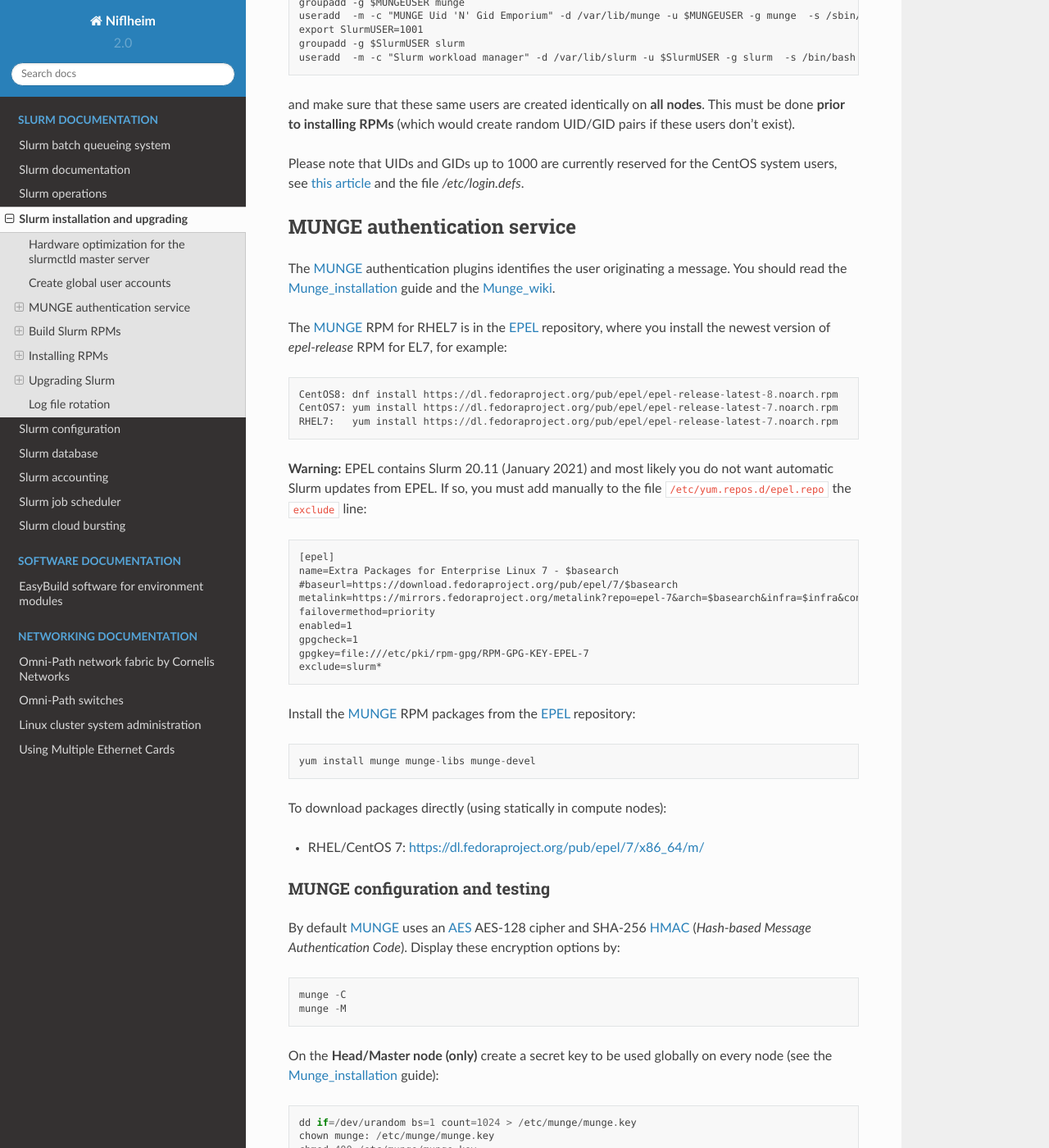
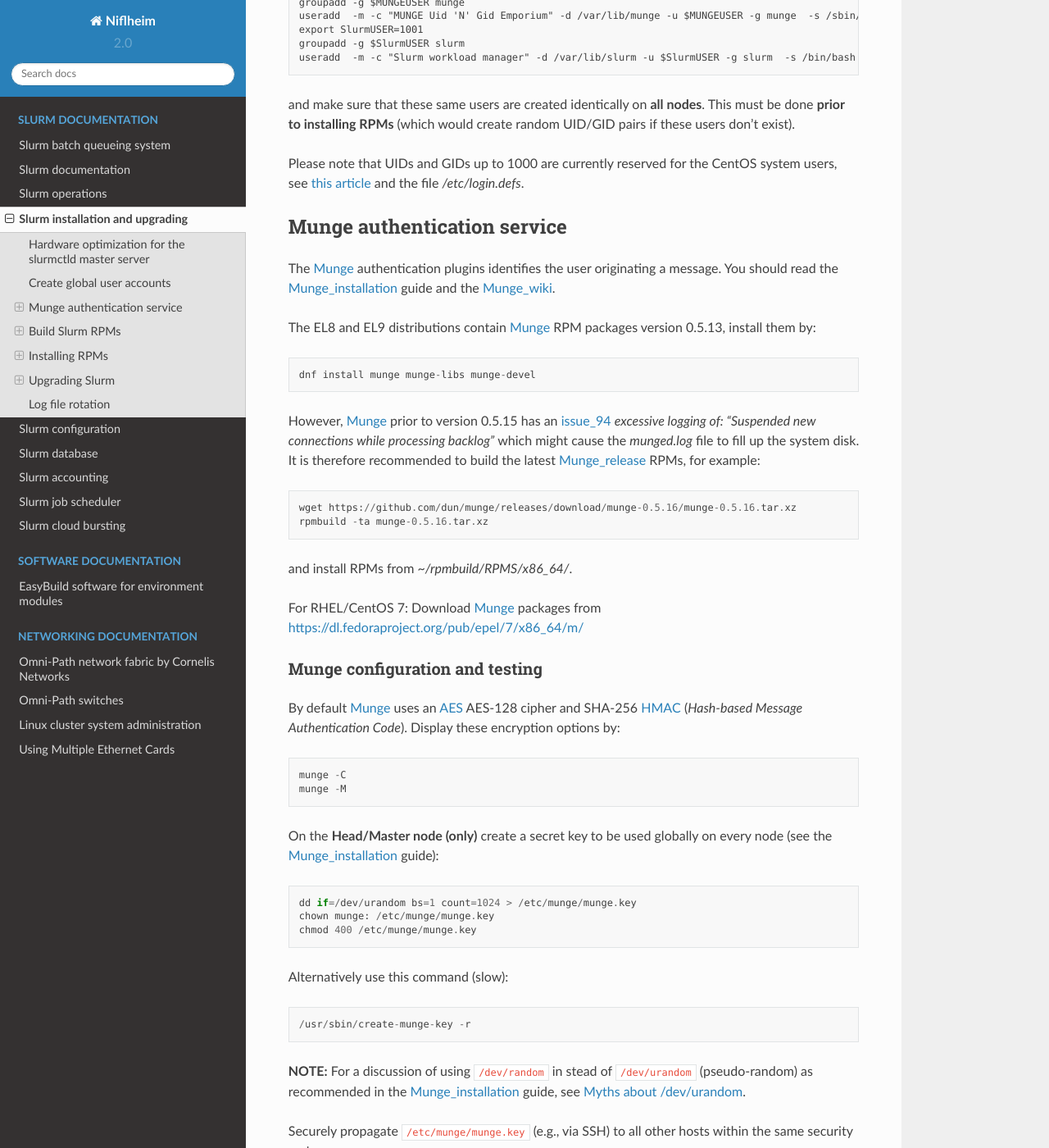
Before and after one commit to OleHolmNielsen/Niflheim_system, a Sphinx documentation site: the page built from docs/Slurm_installation.rst, in a window 1280 px wide and 1400 px high, scrolled down 1690 px. Shown: the whole window at 82% size. Built offline with Sphinx 7.4.7 and the Read the Docs theme 2.0.0, drawn with Linux system fonts in a browser that asks for light colours; some of the changed text lies outside the part shown.

Commit message:
Install Munge 0.5.16

```diff
--- a/docs/Slurm_installation.rst
+++ b/docs/Slurm_installation.rst
@@ -45,7 +45,7 @@
 It is not necessary to permit user logins to the control hosts (*ControlMachine* or *BackupController*), but the users and groups must be configured on those hosts.
 To restrict user login by SSH, use the ``AllowUsers`` parameter in ``/etc/ssh/sshd_config``.
 
-Slurm_ and MUNGE_ require consistent UID and GID across **all servers and nodes in the cluster**, including the *slurm* and *munge* users.
+Slurm_ and Munge_ require consistent UID and GID across **all servers and nodes in the cluster**, including the *slurm* and *munge* users.
 
 It is very important to **avoid UID and GID below 1000**, as defined in the standard configuration file ``/etc/login.defs`` by the parameters ``UID_MIN, UID_MAX, GID_MIN, GID_MAX``,
 see also https://en.wikipedia.org/wiki/User_identifier.
@@ -64,50 +64,37 @@
 
 Please note that UIDs and GIDs up to 1000 are currently reserved for the CentOS system users, see `this article <https://unix.stackexchange.com/questions/343445/user-id-less-than-1000-on-centos-7>`_ and the file */etc/login.defs*.
 
-MUNGE authentication service
+Munge authentication service
 ============================
 
-The MUNGE_ authentication plugins identifies the user originating a message.
+The Munge_ authentication plugins identifies the user originating a message.
 You should read the Munge_installation_ guide and the Munge_wiki_.
 
-.. _MUNGE: https://dun.github.io/munge/
+The EL8 and EL9 distributions contain Munge_ RPM packages version 0.5.13, install them by::
+
+  dnf install munge munge-libs munge-devel
+
+However, Munge_ prior to version 0.5.15 has an issue_94_ *excessive logging of: "Suspended new connections while processing backlog"*
+which might cause the `munged.log` file to fill up the system disk.
+It is therefore recommended to build the latest Munge_release_ RPMs, for example::
+
+  wget https://github.com/dun/munge/releases/download/munge-0.5.16/munge-0.5.16.tar.xz
+  rpmbuild -ta munge-0.5.16.tar.xz
+
+and install RPMs from `~/rpmbuild/RPMS/x86_64/`.
+
+For RHEL/CentOS 7: Download Munge_ packages from https://dl.fedoraproject.org/pub/epel/7/x86_64/m/
+
+.. _Munge: https://dun.github.io/munge/
+.. _Munge_release: https://github.com/dun/munge/releases
 .. _Munge_installation: https://github.com/dun/munge/wiki/Installation-Guide
 .. _Munge_wiki: https://github.com/dun/munge/wiki
+.. _issue_94: https://github.com/dun/munge/issues/94
 
-The MUNGE_ RPM for RHEL7 is in the EPEL_ repository, where you install the newest version of *epel-release* RPM for EL7, for example::
-
-  CentOS8: dnf install https://dl.fedoraproject.org/pub/epel/epel-release-latest-8.noarch.rpm
-  CentOS7: yum install https://dl.fedoraproject.org/pub/epel/epel-release-latest-7.noarch.rpm
-  RHEL7:   yum install https://dl.fedoraproject.org/pub/epel/epel-release-latest-7.noarch.rpm
-
-**Warning:** EPEL contains Slurm 20.11 (January 2021) and most likely you do not want automatic Slurm updates from EPEL.
-If so, you must add manually to the file ``/etc/yum.repos.d/epel.repo`` the ``exclude`` line::
-
-  [epel]
-  name=Extra Packages for Enterprise Linux 7 - $basearch
-  #baseurl=https://download.fedoraproject.org/pub/epel/7/$basearch
-  metalink=https://mirrors.fedoraproject.org/metalink?repo=epel-7&arch=$basearch&infra=$infra&content=$contentdir
-  failovermethod=priority
-  enabled=1
-  gpgcheck=1
-  gpgkey=file:///etc/pki/rpm-gpg/RPM-GPG-KEY-EPEL-7
-  exclude=slurm*
-
-
-.. _EPEL: https://fedoraproject.org/wiki/EPEL
-
-Install the MUNGE_ RPM packages from the EPEL_ repository::
-
-  yum install munge munge-libs munge-devel
-
-To download packages directly (using statically in compute nodes):
-
-* RHEL/CentOS 7: https://dl.fedoraproject.org/pub/epel/7/x86_64/m/
-
-MUNGE configuration and testing
+Munge configuration and testing
 -------------------------------
 
-By default MUNGE_ uses an AES_ AES-128 cipher and SHA-256 HMAC_ (*Hash-based Message Authentication Code*).
+By default Munge_ uses an AES_ AES-128 cipher and SHA-256 HMAC_ (*Hash-based Message Authentication Code*).
 Display these encryption options by::
 
   munge -C
@@ -138,7 +125,7 @@
   chown -R munge: /etc/munge/ /var/log/munge/
   chmod 0700 /etc/munge/ /var/log/munge/
 
-Then enable and start the MUNGE_ service on all nodes::
+Then enable and start the Munge_ service on all nodes::
 
   systemctl enable munge
   systemctl start  munge
@@ -146,7 +133,7 @@
 Run some **tests** as described in the Munge_installation_ guide::
 
   munge -n
-  munge -n | unmunge          # Displays information about the MUNGE key
+  munge -n | unmunge          # Displays information about the Munge key
   munge -n | ssh somehost unmunge
   remunge
 
@@ -198,7 +185,7 @@
 
 * MySQL_ for accounting support
 * cgroup_ Task Affinity
-* MUNGE_ support
+* Munge_ support
 * Lua Support
 * PAM support
 * NUMA Affinity
```
Also changed, not shown: other parts of docs/Slurm_installation.rst (+2 -0 lines).
